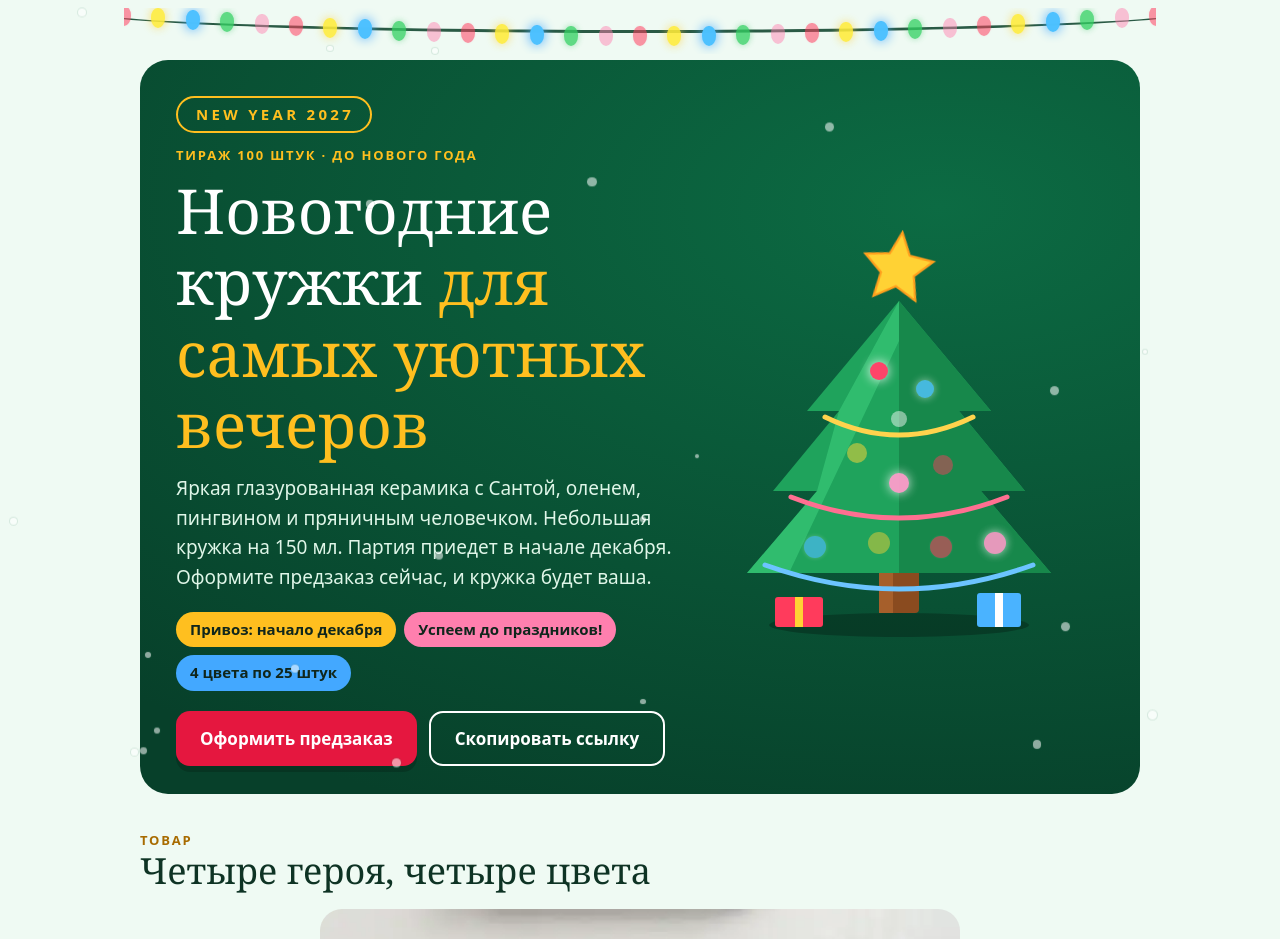
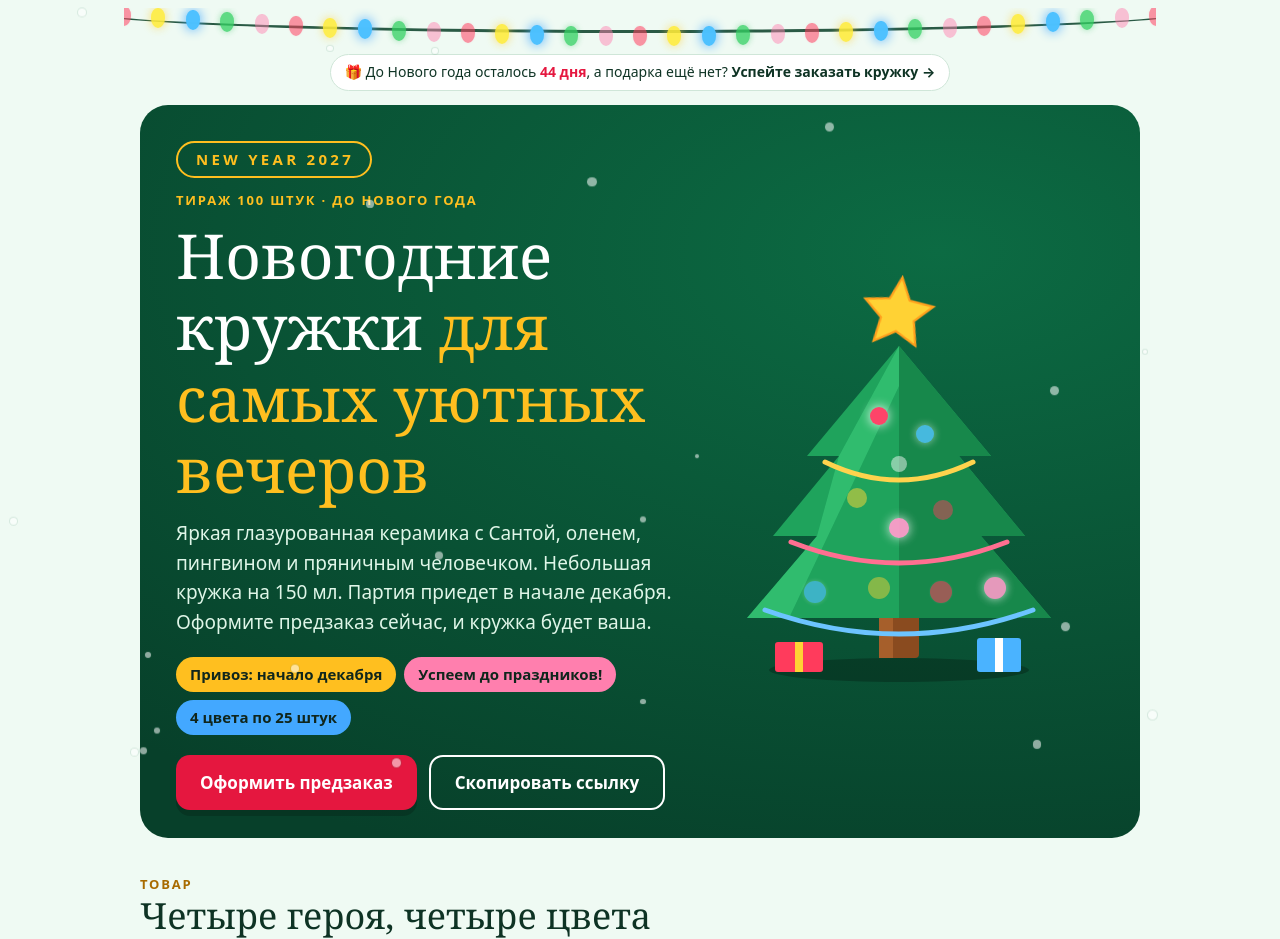
Before and after one commit to Siroklin/kruzhki, a plain HTML site: page index.html in a window 1280 px wide. Shown: the top 939 px of the page. Drawn offline with Linux system fonts and the light colour scheme.

Commit message:
Implement New Year countdown feature
Added countdown element for New Year 2027 with dynamic text.

```diff
--- a/index.html
+++ b/index.html
@@ -29,6 +29,11 @@ a{color:var(--accent)}
 section{padding-block:36px}
 
 .garland{position:relative;height:46px;margin-inline:-16px;overflow:hidden}
+.countdown{display:block;text-align:center;margin:0 auto 14px;padding:8px 14px;max-width:max-content;border-radius:999px;background:var(--surface);border:1px solid var(--line);color:var(--fg);font-size:14px;line-height:1.35;text-decoration:none}
+.countdown[hidden]{display:none}
+.countdown b{color:var(--accent)}
+.countdown u{text-decoration:none;font-weight:700;white-space:nowrap}
+.countdown:hover u{text-decoration:underline}
 .garland::before{content:"";position:absolute;left:-5%;right:-5%;top:-22px;height:44px;border-bottom:3px solid #2a5a45;border-radius:50%}
 .garland b{position:absolute;top:0;width:14px;height:20px;border-radius:50% 50% 55% 55%;transform-origin:top center;animation:blink 1.8s ease-in-out infinite}
 @keyframes blink{0%,100%{opacity:1;filter:brightness(1.15) drop-shadow(0 0 6px currentColor)}50%{opacity:.45;filter:none}}
@@ -144,6 +149,7 @@ footer{text-align:center;color:var(--muted);font-size:14px;padding-top:24px}
 <div class="snow" id="snow" aria-hidden="true"></div>
 <div class="wrap">
 <div class="garland" id="garland" aria-hidden="true"></div>
+<a class="countdown" id="cd" href="#preorder" hidden></a>
 
 <header class="hero">
   <div>
@@ -312,6 +318,17 @@ var CONFIG = {
 (function(){
   var $ = function(id){return document.getElementById(id)};
   var PER = 25;
+  // обратный отсчёт до Нового года (по московскому времени)
+  (function(){
+    var days = Math.ceil((Date.UTC(2026, 11, 31, 21, 0, 0) - Date.now()) / 86400000);
+    if (days < 1 || days > 90) return;
+    var w = days % 10 === 1 && days % 100 !== 11 ? "день" : (days % 10 >= 2 && days % 10 <= 4 && (days % 100 < 12 || days % 100 > 14) ? "дня" : "дней");
+    var verb = w === "день" ? "остался" : "осталось";
+    var el = $("cd");
+    el.innerHTML = "🎁 До Нового года " + verb + " <b>" + days + " " + w + "</b>, а подарка ещё нет? <u>Успейте заказать кружку →</u>";
+    el.hidden = false;
+  })();
+
   var COLORS = [
     {key:"green", cls:"t-green", color:"var(--c-green)", name:"Пряничный человечек", tone:"зелёная"},
     {key:"red",   cls:"t-red",   color:"var(--c-red)",   name:"Пингвин",             tone:"красная"},
```
